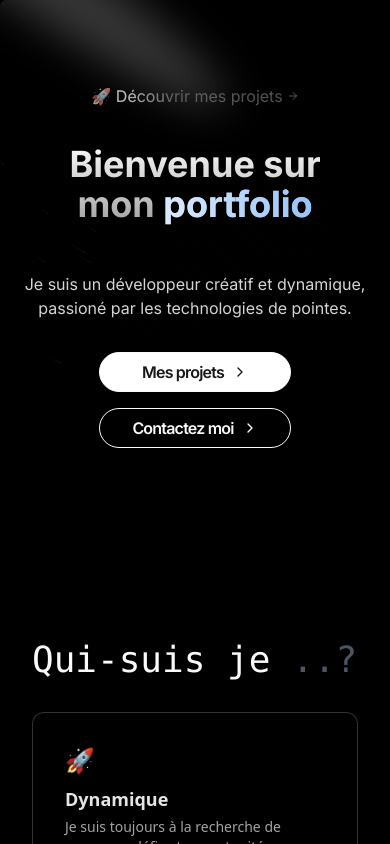
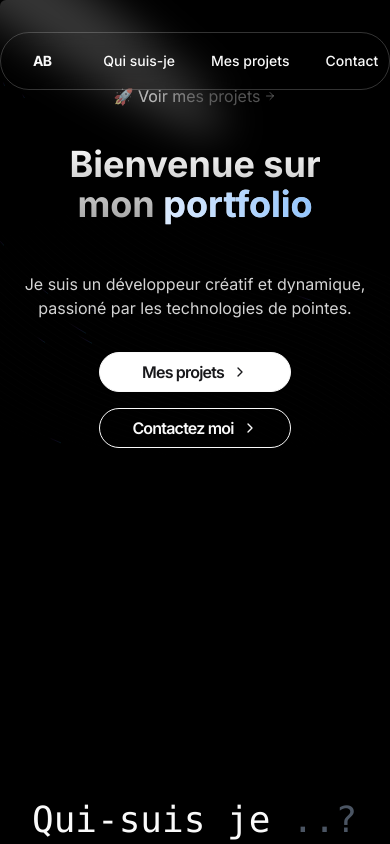
Before and after one commit to Alixanb/portfolio-temp, a Next.js app: page / in a window 390 px wide. Shown: the top 844 px of the page. Built offline with nearby package versions, Linux system fonts and the light colour scheme.

Commit message:
fix: navbar

```diff
--- a/src/components/base/Header.tsx
+++ b/src/components/base/Header.tsx
@@ -6,7 +6,7 @@ import { TextShimmerHeader } from "./TextShimmerHeader";
 
 export function Header() {
   return (
-    <div className="h-[40rem] w-full rounded-md flex md:items-center md:justify-center bg-black/[0.96] antialiased bg-grid-white/[0.02] relative overflow-hidden">
+    <div className="h-[50rem] w-full rounded-md flex md:items-center md:justify-center bg-black/[0.96] antialiased bg-grid-white/[0.02] relative overflow-hidden">
       <Spotlight
         className="-top-40 left-0 md:left-60 md:-top-20"
         fill="white"
--- a/src/components/base/Nav.tsx
+++ b/src/components/base/Nav.tsx
@@ -15,11 +15,11 @@ import {
 
 export function Nav() {
   return (
-    <div className="fixed  px-4 py-2 border-b border-neutral-900 w-full backdrop-blur-sm z-50 max-sm:hidden">
-      <Container className="flex justify-between items-center">
+    <div className="fixed z-50 w-full my-8">
+      <Container className="flex justify-between items-center w-full border border-white/20 px-8 py-2 rounded-full backdrop-blur">
         <NavigationMenu>
           <NavigationMenuList>
-            <h1 className="font-semibold pr-8 text-lg flex gap-2">Alixan</h1>
+            <h1 className="text-sm tracking-tighter font-bold mr-8">AB</h1>
             <NavigationMenuItem>
               <Link href="#whoami" title="Section qui suis-je ?" legacyBehavior passHref>
                 <NavigationMenuLink className={navigationMenuTriggerStyle()}>
--- a/src/components/base/TextShimmerHeader.tsx
+++ b/src/components/base/TextShimmerHeader.tsx
@@ -6,7 +6,7 @@ export async function TextShimmerHeader() {
   return (
     <Link href="#projects" title="Voir mes projets" className="flex justify-center">
       <AnimatedShinyText className="cursor-pointer inline-flex items-center justify-center px-4 py-1 transition ease-out hover:text-neutral-600 hover:duration-300 hover:dark:text-neutral-400">
-        <span>🚀 Découvrir mes projets</span>
+        <span>🚀 Voir mes projets</span>
         <ArrowRightIcon className="ml-1 size-3 transition-transform duration-300 ease-in-out group-hover:translate-x-0.5" />
       </AnimatedShinyText>
     </Link>
--- a/src/components/ui/navigation-menu.tsx
+++ b/src/components/ui/navigation-menu.tsx
@@ -41,7 +41,7 @@ NavigationMenuList.displayName = NavigationMenuPrimitive.List.displayName;
 const NavigationMenuItem = NavigationMenuPrimitive.Item;
 
 const navigationMenuTriggerStyle = cva(
-  "group inline-flex h-10 w-max items-center justify-center rounded-md px-4 py-2 text-sm font-medium transition-colors hover:bg-accent hover:text-accent-foreground focus:bg-accent focus:text-accent-foreground focus:outline-none disabled:pointer-events-none disabled:opacity-50 data-[active]:bg-accent/50 data-[state=open]:bg-accent/50"
+  "group rounded-full inline-flex h-10 w-max items-center justify-center rounded-md px-4 py-2 text-sm font-medium transition-colors hover:underline focus:ring-2 focus:ring-black disabled:pointer-events-none disabled:opacity-50 data-[active]:bg-accent/50 data-[state=open]:bg-accent/50"
 );
 
 const NavigationMenuTrigger = React.forwardRef<
@@ -124,5 +124,5 @@ export {
   NavigationMenuList,
   NavigationMenuTrigger,
   navigationMenuTriggerStyle,
-  NavigationMenuViewport,
+  NavigationMenuViewport
 };
```
